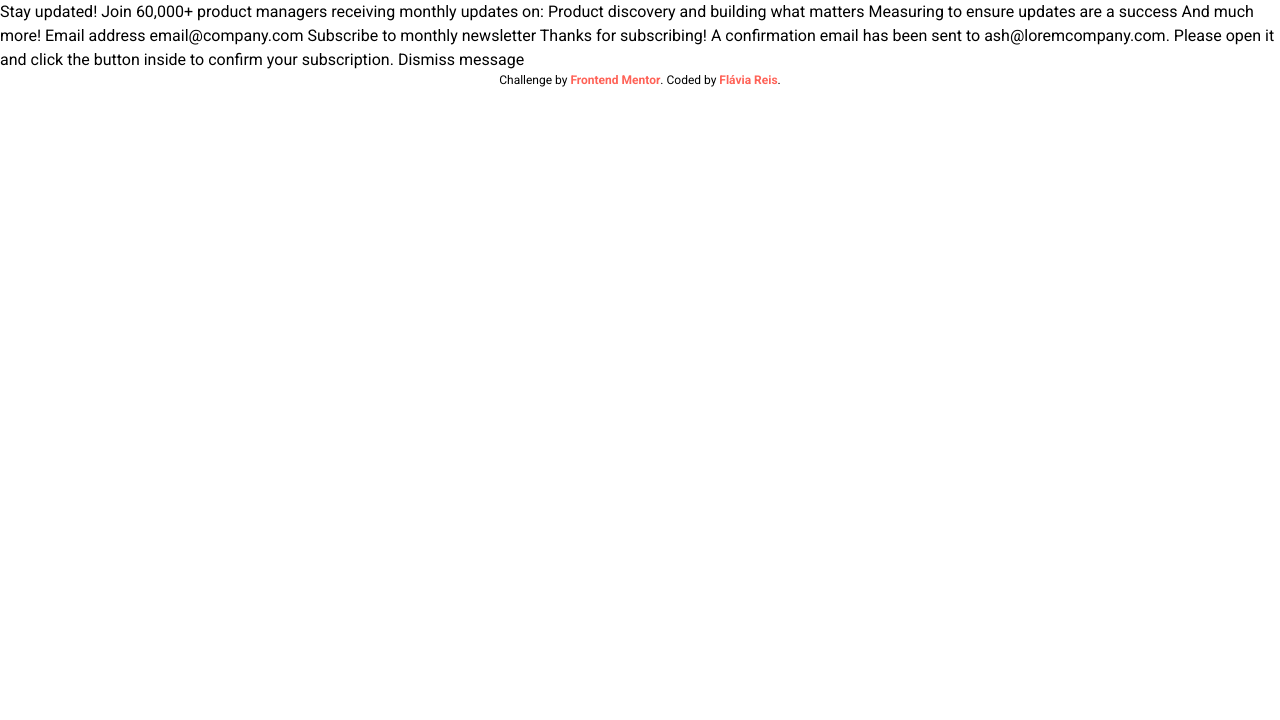
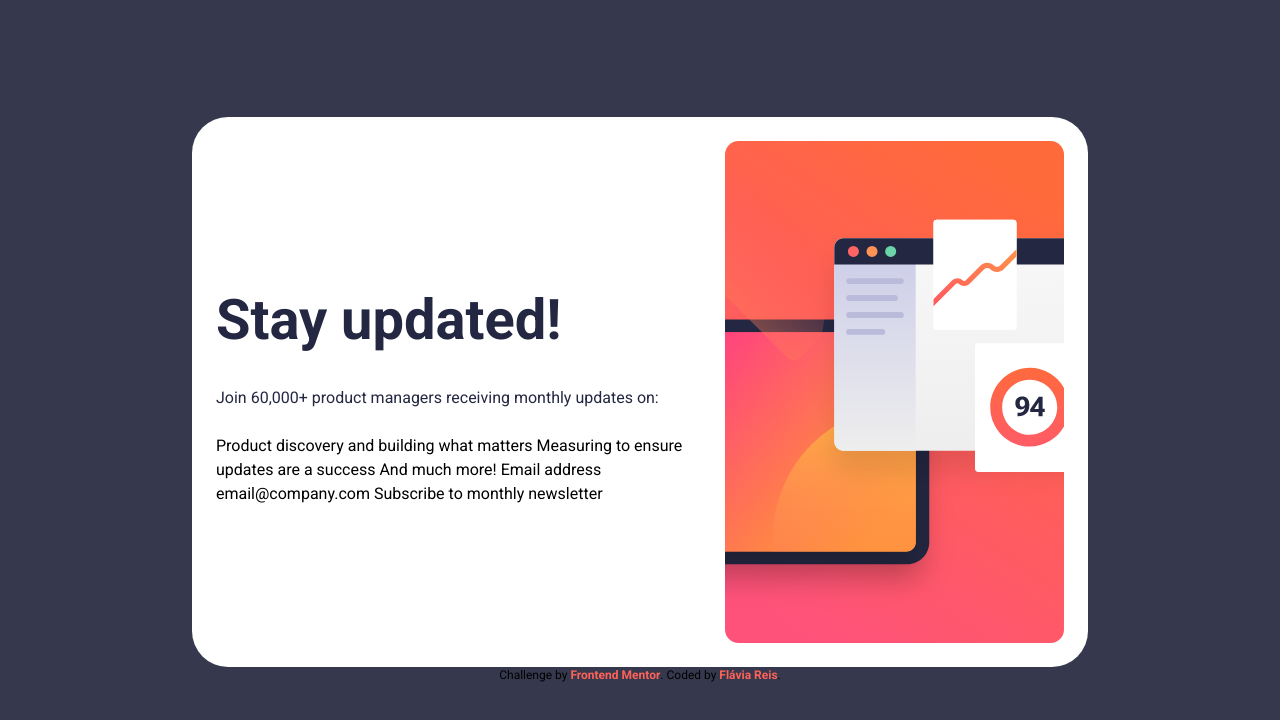
Before and after one commit to flaviare1s/newsletter-sign-up-with-success-message, a website: page src/index.html in a window 1280 px wide. Drawn offline with Linux system fonts and the light colour scheme.

Commit message:
I started to make the styles

```diff
--- a/src/index.html
+++ b/src/index.html
@@ -14,33 +14,37 @@
 
   <title>Frontend Mentor | Newsletter sign-up form with success message</title>
 </head>
-<body class="font-Roboto">
+<body class="font-Roboto bg-dark sm:bg-charcoal_grey flex flex-col justify-center items-center m-auto sm:h-screen">
 
   <!-- Sign-up form start -->
 
-  Stay updated!
-
-  Join 60,000+ product managers receiving monthly updates on:
-
+  <section class="bg-white w-full sm:w-[90%] md:w-[80%] lg:w-[70%] flex flex-col sm:flex-row-reverse items-center justify-center sm:p-6 sm:rounded-[36px]">
+    <div class="sm:w-[40%]">
+      <img class="sm:hidden w-full" src="../assets/images/illustration-sign-up-mobile.svg" alt="Illustration Sign Up">
+      <img class="hidden sm:block w-full" src="../assets/images/illustration-sign-up-desktop.svg" alt="Illustration Sign Up">
+    </div>
+    <div class="sm:w-[60%] px-6 py-10 sm:p-0">
+      <h1 class="text-dark_navy font-bold text-[40px] sm:text-[56px]">Stay updated!</h1>
+      <p class="text-dark_navy text-base leading-[150%] py-6">Join 60,000+ product managers receiving monthly updates on:</p>
       Product discovery and building what matters
       Measuring to ensure updates are a success
       And much more!
-
       Email address
       email@company.com
-
       Subscribe to monthly newsletter
+    </div>
+  </section>
 
   <!-- Sign-up form end -->
 
   <!-- Success message start -->
 
+  <section class="hidden bg-white w-full sm:w-1/2">
     Thanks for subscribing!
-
     A confirmation email has been sent to ash@loremcompany.com.
     Please open it and click the button inside to confirm your subscription.
-
     Dismiss message
+  </section>
 
   <!-- Success message end -->
 
--- a/tailwind.config.js
+++ b/tailwind.config.js
@@ -12,6 +12,8 @@ module.exports = {
         charcoal_grey: 'hsl(235, 18%, 26%)',
         grey: 'hsl(231, 7%, 60%)',
         white: 'hsl(0, 0%, 100%)',
+        dark: '#1E1E1E',
+        dark_navy: '#242742',
       },
     },
   },
```
Also changed, not shown: src/output.css. Lines whose indentation alone changed are shown as unchanged.
